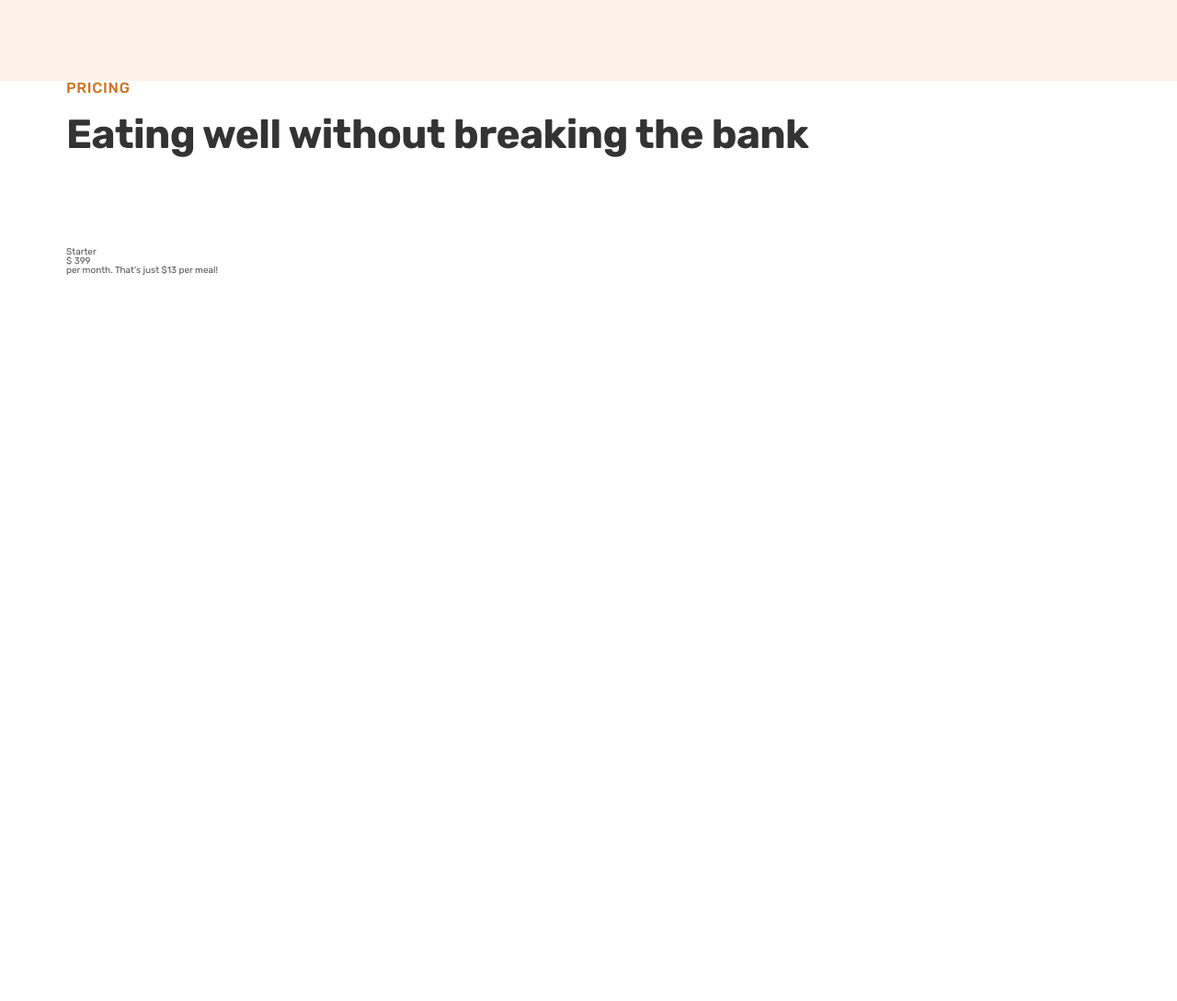
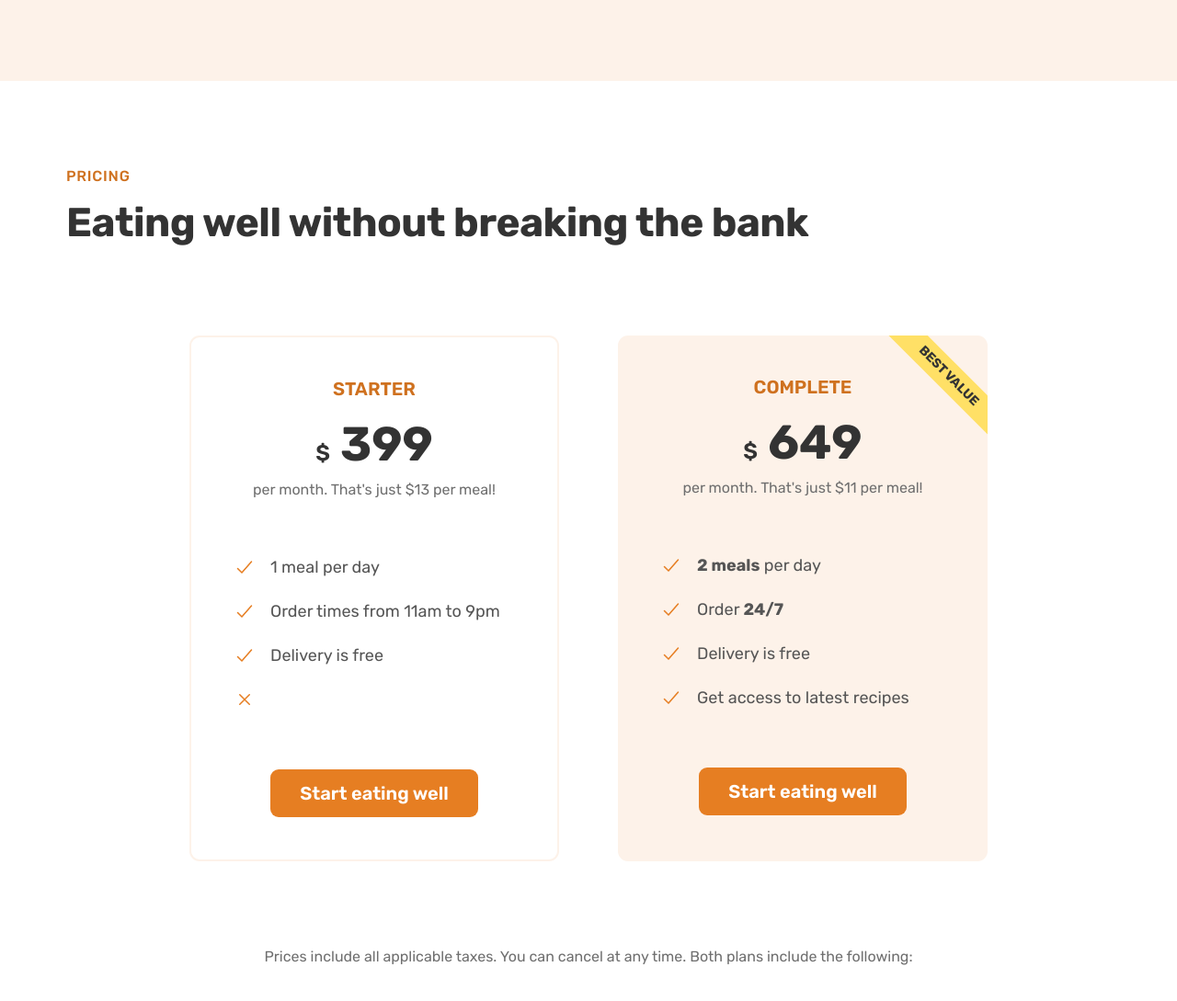
Before and after one commit to ariemic/HTML-CSS-Fundamentals, a plain HTML site: page omnifood/index.html in a window 1280 px wide. Shown: the part 4052-5141 px from the top of the page at 92% size. Before the commit the page ends 4352 px from the top, so only its background shows below. Drawn offline with nearby package versions, Linux system fonts and the light colour scheme.

Commit message:
pricing almost done

```diff
--- a/omnifood/css/general.css
+++ b/omnifood/css/general.css
@@ -7,6 +7,7 @@
 - Font weights:
 Default: 400
 Bold: 600
+Very bold: 700
 
 - Line heights:
 Default: 1
@@ -128,6 +129,10 @@ body {
   gap: 9.6rem 6.4rem;
 }
 
+.grid:not(:last-child) {
+  margin-bottom: 9.6rem;
+}
+
 .grid--2-cols {
   grid-template-columns: repeat(2, 1fr);
 }
@@ -194,6 +199,26 @@ body {
   list-style: none;
 }
 
-img {
-  width: 100%;
+.padding-tp-bg {
+  padding-top: 9.6rem;
 }
+
+.plan-name {
+  text-transform: uppercase;
+  color: #cf711f;
+  font-size: 2rem;
+  font-weight: 600;
+  margin-bottom: 2.4rem;
+}
+
+.plan-price {
+  font-size: 5.2rem;
+  font-weight: 700;
+  color: #333;
+  margin-bottom: 1.6rem;
+}
+.plan-text {
+  font-size: 1.6rem;
+  color: #6f6f6f;
+  margin-bottom: 6.4rem;
+}
--- a/omnifood/css/meals.css
+++ b/omnifood/css/meals.css
@@ -101,6 +101,7 @@
   width: 2.4rem;
   height: 2.4rem;
   stroke: #e67e22;
+  color: #e67e22;
 }
 
 .list-item span {
--- a/omnifood/css/pricing.css
+++ b/omnifood/css/pricing.css
@@ -0,0 +1,74 @@
+.section-pricing {
+  padding: 9.6rem 0;
+}
+.plan-price span {
+  font-size: 2.4rem;
+  font-weight: 600;
+}
+
+.plan-header {
+  text-align: center;
+}
+
+.pricing-plan {
+  padding: 4.6rem;
+  border-radius: 11px;
+  width: 75%;
+}
+
+.pricing-plan--starter {
+  border: 2px solid #fdf2e9;
+  justify-self: end;
+}
+
+.pricing-plan--complete {
+  background-color: #fdf2e9;
+  position: relative;
+  overflow: hidden;
+}
+
+.pricing-plan--complete::after {
+  content: "Best value";
+  display: block;
+  position: absolute;
+  top: 5%;
+  right: -15%;
+  transform: rotate(45deg);
+
+  background-color: #ffe066;
+  padding: 0.8rem 6rem;
+
+  text-transform: uppercase;
+  text-align: center;
+  font-weight: 700;
+  font-size: 1.4rem;
+  color: #333;
+}
+
+.plan-sing-up {
+  overflow: hidden;
+  display: flex;
+  justify-content: center;
+  margin-top: 6.4rem;
+}
+
+.feature-icon {
+  font-size: 3.6rem;
+  color: #e67e22;
+  background-color: #fdf2e9;
+  padding: 1.6rem;
+  border-radius: 50%;
+  margin-bottom: 3.2rem;
+}
+
+.feature-title {
+  font-size: 2.4rem;
+  font-weight: 600;
+  color: #333;
+  margin-bottom: 1.8rem;
+}
+
+.feature-text {
+  font-size: 1.8rem;
+  line-height: 1.8;
+}
--- a/omnifood/css/testimonials.css
+++ b/omnifood/css/testimonials.css
@@ -42,6 +42,7 @@
 .img-gallery {
   display: block;
   transition: all 0.4s;
+  width: 100%;
 }
 
 .img-gallery:hover {
--- a/omnifood/index.html
+++ b/omnifood/index.html
@@ -19,7 +19,8 @@
     <link rel="stylesheet" href="css/how-it-works.css" />
     <link rel="stylesheet" href="css/meals.css" />
     <link rel="stylesheet" href="css/testimonials.css" />
-    <title>Omnifood</title>
+    <link rel="stylesheet" href="css/pricing.css" />
+    <title>My Omnifood</title>
   </head>
   <body>
     <header class="header">
@@ -567,9 +568,100 @@
           <div class="pricing-plan pricing-plan--starter">
             <header class="plan-header">
               <p class="plan-name">Starter</p>
-              <p class="price-container"><span>$</span> 399</p>
-              <p>per month. That's just $13 per meal!</p>
+              <p class="plan-price"><span>$</span> 399</p>
+              <p class="plan-text">per month. That's just $13 per meal!</p>
             </header>
+            <ul class="list list-plan list-plan--starter">
+              <li class="list-item">
+                <ion-icon name="checkmark-outline" class="list-icon"></ion-icon>
+                <span>1 meal per day</span>
+              </li>
+              <li class="list-item">
+                <ion-icon name="checkmark-outline" class="list-icon"></ion-icon>
+                <span>Order times from 11am to 9pm</span>
+              </li>
+              <li class="list-item">
+                <ion-icon name="checkmark-outline" class="list-icon"></ion-icon>
+                <span>Delivery is free</span>
+              </li>
+              <li class="list-item">
+                <ion-icon name="close-outline" class="list-icon"></ion-icon>
+              </li>
+            </ul>
+            <div class="plan-sing-up">
+              <a href="#" class="btn btn--full">Start eating well</a>
+            </div>
+          </div>
+
+          <div class="pricing-plan pricing-plan--complete">
+            <header class="plan-header">
+              <p class="plan-name">Complete</p>
+              <p class="plan-price"><span>$</span> 649</p>
+              <p class="plan-text">per month. That's just $11 per meal!</p>
+            </header>
+            <ul class="list list-plan list-plan--starter">
+              <li class="list-item">
+                <ion-icon name="checkmark-outline" class="list-icon"></ion-icon>
+                <span><strong>2 meals</strong> per day</span>
+              </li>
+              <li class="list-item">
+                <ion-icon name="checkmark-outline" class="list-icon"></ion-icon>
+                <span>Order <strong>24/7</strong></span>
+              </li>
+              <li class="list-item">
+                <ion-icon name="checkmark-outline" class="list-icon"></ion-icon>
+                <span>Delivery is free</span>
+              </li>
+              <li class="list-item">
+                <ion-icon name="checkmark-outline" class="list-icon"></ion-icon>
+                <span>Get access to latest recipes</span>
+              </li>
+            </ul>
+            <div class="plan-sing-up">
+              <a href="#" class="btn btn--full">Start eating well</a>
+            </div>
+          </div>
+        </div>
+
+        <div class="container center-text">
+          <p class="plan-text plan-text--below">
+            Prices include all applicable taxes. You can cancel at any time.
+            Both plans include the following:
+          </p>
+        </div>
+        <div class="container grid grid--4-cols">
+          <div class="feature">
+            <ion-icon name="infinite-outline" class="feature-icon"></ion-icon>
+            <p class="feature-title">Never cook again!</p>
+            <p class="feature-text">
+              Our subscriptions cover 365 days per year, even including major
+              holidays.
+            </p>
+          </div>
+
+          <div class="featur">
+            <ion-icon name="nutrition-outline" class="feature-icon"></ion-icon>
+            <p class="feature-title">Local and organic</p>
+            <p class="feature-text">
+              Our cooks only use local, fresh, and organic products to prepare
+              your meals.
+            </p>
+          </div>
+          <div class="feature">
+            <ion-icon name="leaf-outline" class="feature-icon"></ion-icon>
+            <p class="feature-title">No waste</p>
+            <p class="feature-text">
+              All our partners only use reusable containers to package all your
+              meals.
+            </p>
+          </div>
+          <div class="feature">
+            <ion-icon name="pause-outline" class="feature-icon"></ion-icon>
+            <p class="feature-title">Pause anytime</p>
+            <p class="feature-text">
+              Going on vacation? Just pause your subscription, and we refund
+              unused days.
+            </p>
           </div>
         </div>
       </section>
@@ -578,6 +670,7 @@
       type="module"
       src="https://unpkg.com/ionicons@7.1.0/dist/ionicons/ionicons.esm.js"
     ></script>
+
     <script
       nomodule
       src="https://unpkg.com/ionicons@7.1.0/dist/ionicons/ionicons.js"
```
